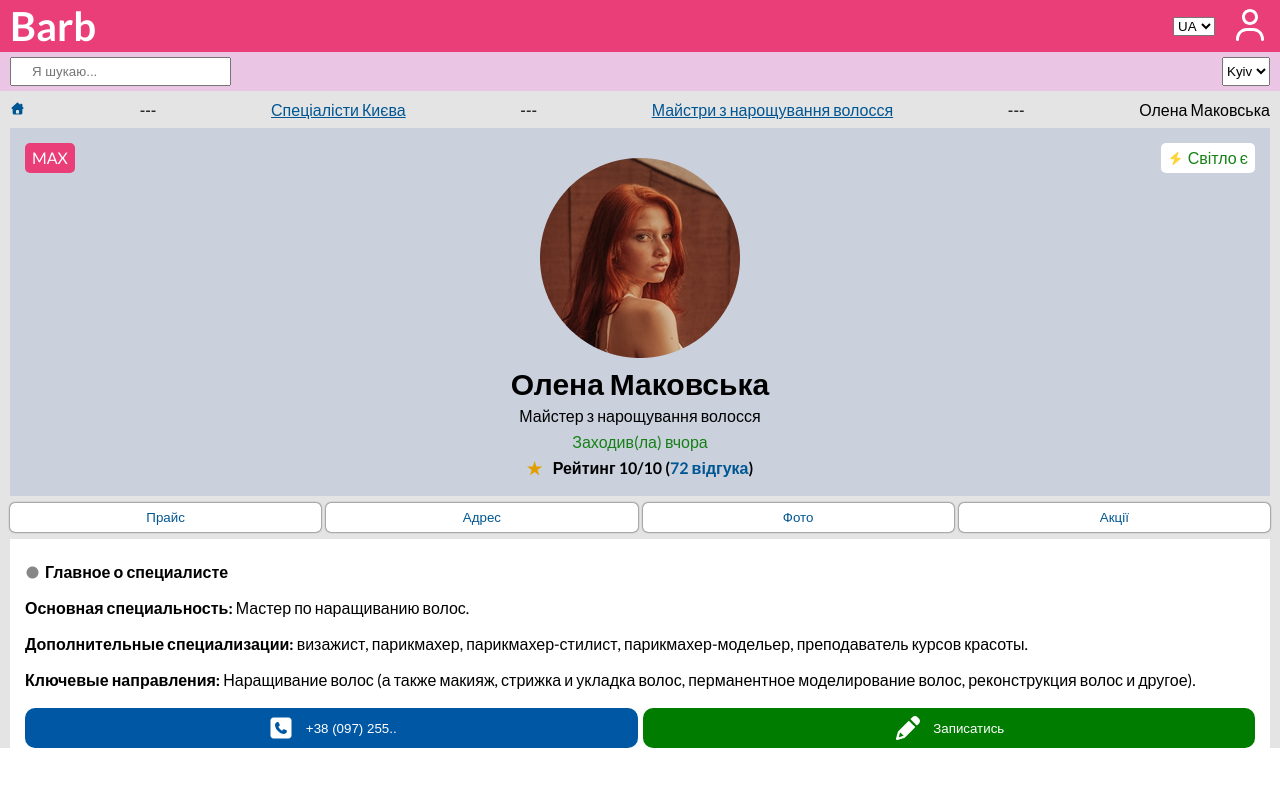
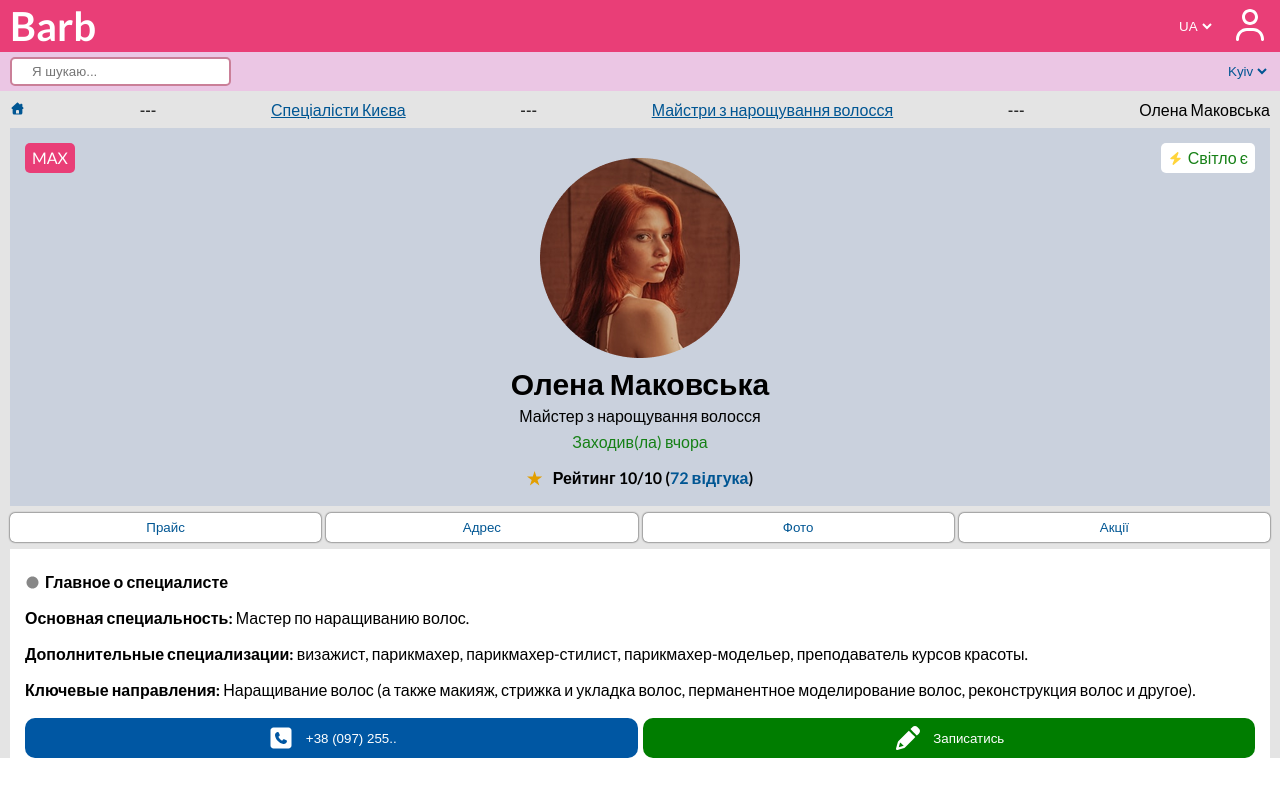
Before and after one commit to vlad0ok/Task, a website: page index.html in a window 1280 px wide. Drawn offline with Linux system fonts and the light colour scheme.

Commit message:
Second commit

```diff
--- a/css reset/reset.css
+++ /dev/null
@@ -1,51 +0,0 @@
-html, body, div, span, applet, object, iframe,
-h1, h2, h3, h4, h5, h6, p, blockquote, pre,
-a, abbr, acronym, address, big, cite, code,
-del, dfn, em, img, ins, kbd, q, s, samp,
-small, strike, strong, sub, sup, tt, var,
-b, u, i, center,
-dl, dt, dd, ol, ul, li,
-fieldset, form, label, legend,
-table, caption, tbody, tfoot, thead, tr, th, td,
-article, aside, canvas, details, embed,
-figure, figcaption, footer, header, hgroup,
-menu, nav, output, ruby, section, summary,
-time, mark, audio, video {
-  margin: 0;
-  padding: 0;
-  border: 0;
-  font-size: 100%;
-  font: inherit;
-  vertical-align: baseline;
-}
-/* HTML5 элементы отображаются как блоки */
-article, aside, details, figcaption, figure,
-footer, header, hgroup, menu, nav, section {
-  display: block;
-}
-/* Устанавливает линию базового текста */
-body {
-  line-height: 1;
-}
-/* Убирает точки у списков */
-ol, ul {
-  list-style: none;
-}
-/* Сброс для цитат */
-blockquote, q {
-  quotes: none;
-}
-blockquote::before, blockquote::after,
-q::before, q::after {
-  content: '';
-  content: none;
-}
-/* Сброс таблиц */
-table {
-  border-collapse: collapse;
-  border-spacing: 0;
-}
-
-a {
-    text-decoration: none;
-}
--- a/style.scss
+++ b/style.scss
@@ -21,6 +21,13 @@ body {
             display: flex;
             align-items: center;
             gap: 15px;
+
+            select {
+                color: white;
+                background: none;
+                border: none;
+                outline: none;
+            }
         }
 
         img {
@@ -40,6 +47,16 @@ body {
 
             input[type="text"] {
                 padding: 5px 20px;
+                border: 2px solid rgb(202, 127, 152);
+                border-radius: 5px;
+                outline: none;
+            }
+
+            select {
+                color: rgb(0, 86, 147);
+                background: none;
+                border: none;
+                outline: none;
             }
         }
 
@@ -119,6 +136,7 @@ body {
                     flex-direction: row;
                     align-items: center;
                     gap: 10px;
+                    margin-top: 10px;
 
                     h3 {
                         font-weight: 700;
```
Also changed, not shown: index.html (+2 -2 lines), images/bolt-solid-full.svg (added), style.css.
